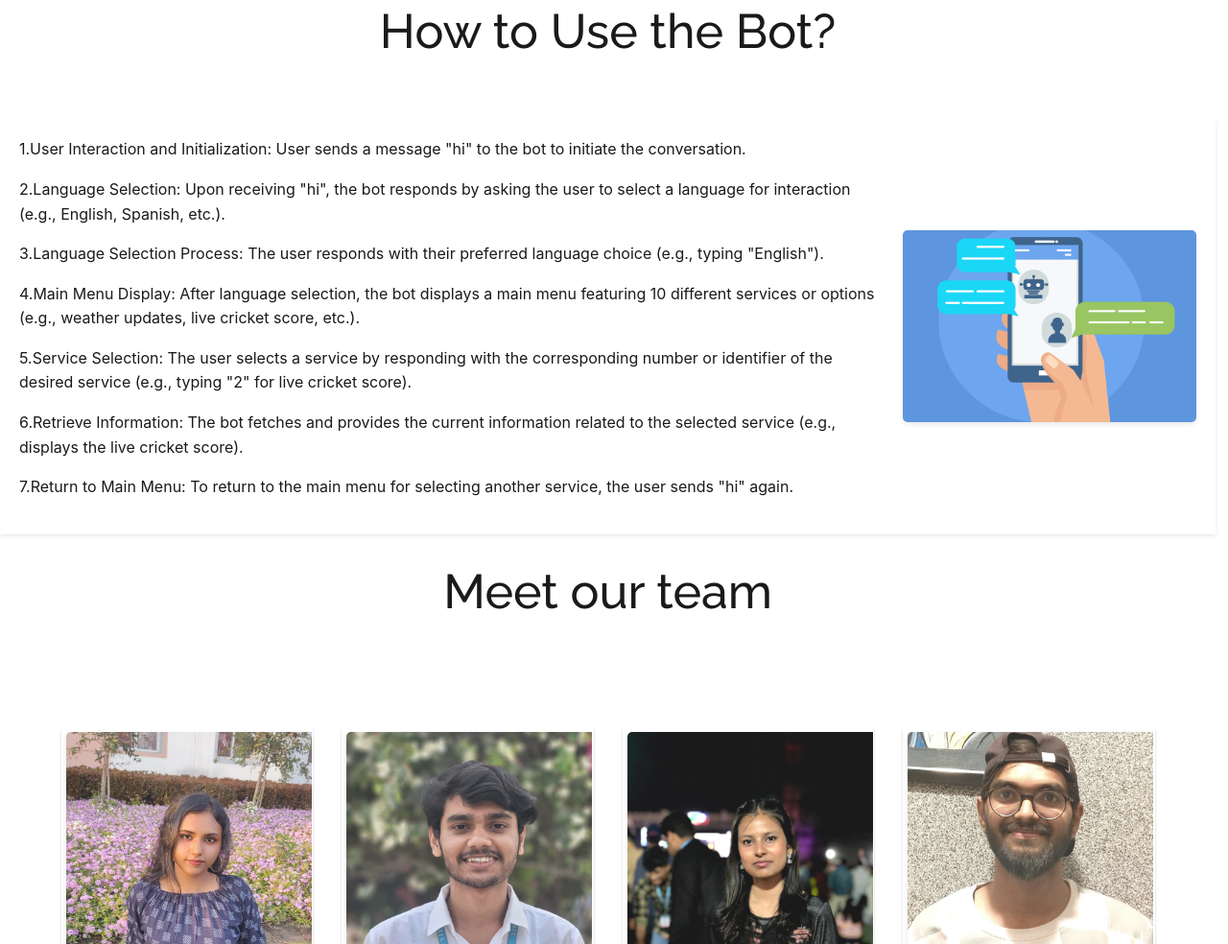
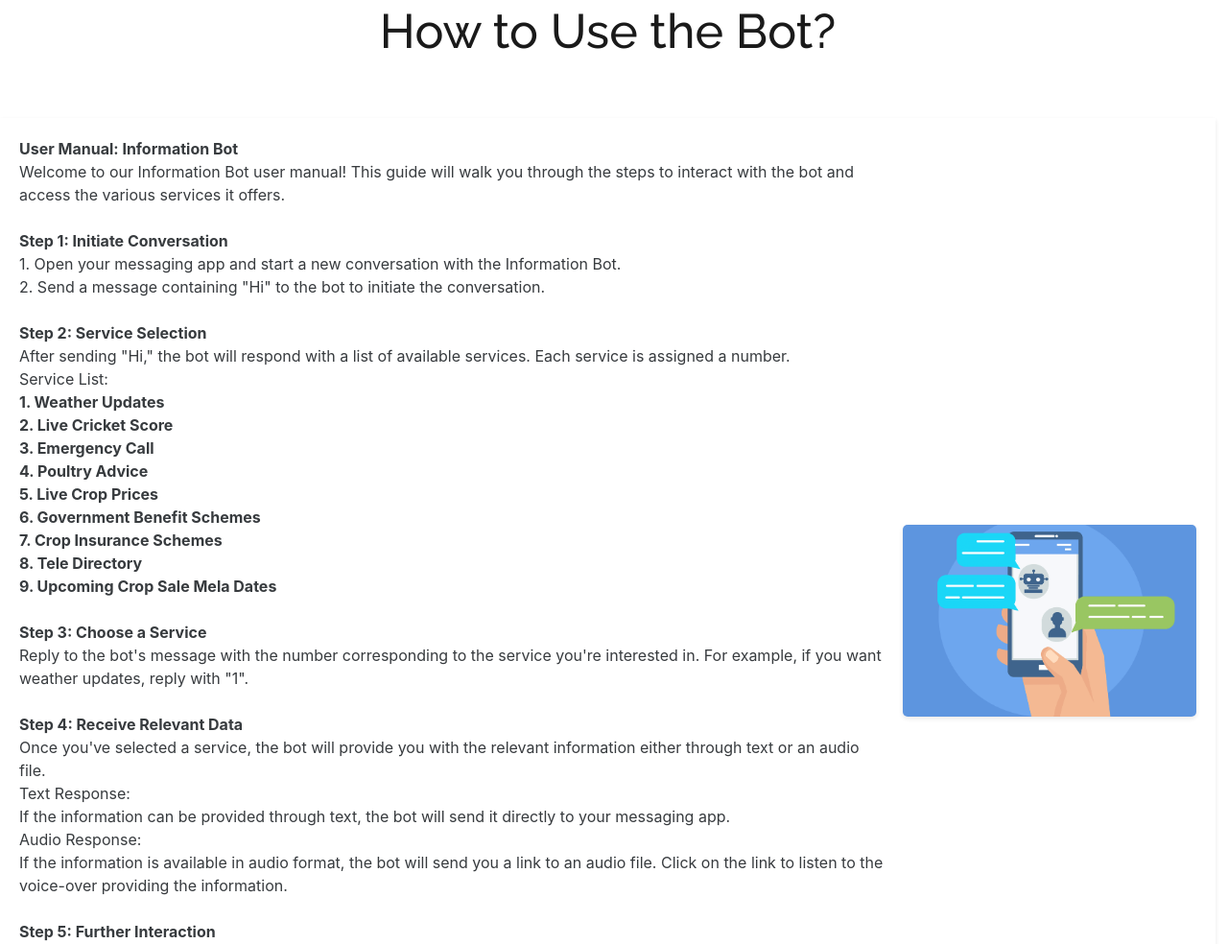
Before and after one commit to Khushisrivastava9/Gramitra, a plain HTML site: page index.html in a window 1280 px wide. Shown: the part 1367-2351 px from the top of the page at 96% size. Drawn offline with nearby package versions, Linux system fonts and the light colour scheme; some packages are replaced by stand-ins of ours; a script that the page names is missing.

Commit message:
first commit

```diff
--- a/index.html
+++ b/index.html
@@ -102,7 +102,7 @@
           </div>
           <div class="home-buttons text-center fadeIn">
             <a href="sms:+919479774363?body=Hi">
-              <div class="btn homepage-btn-1 btn-lg mt-2">Try the Bot</div></
+              <div class="btn homepage-btn-1 btn-lg mt-2">Try the Bot</div></a
             >
           </div>
         </div>
@@ -146,21 +146,75 @@
     <h1 class="h1-responsive team-title text-center" id="working">How to Use the Bot?</h1>
     <section class="contain" >
       <div class="content">
-        <p>
-          1.User Interaction and Initialization:
-          User sends a message "hi" to the bot to initiate the conversation.</p>
-         <p> 2.Language Selection:
-          Upon receiving "hi", the bot responds by asking the user to select a language for interaction (e.g., English, Spanish, etc.).</p>
-          <p>3.Language Selection Process:
-          The user responds with their preferred language choice (e.g., typing "English").</p>
-          <p>4.Main Menu Display:
-          After language selection, the bot displays a main menu featuring 10 different services or options (e.g., weather updates, live cricket score, etc.).</p>
-          <p>5.Service Selection:
-          The user selects a service by responding with the corresponding number or identifier of the desired service (e.g., typing "2" for live cricket score).</p>
-          <p>6.Retrieve Information:
-          The bot fetches and provides the current information related to the selected service (e.g., displays the live cricket score).</p>
-          <p>7.Return to Main Menu:
-          To return to the main menu for selecting another service, the user sends "hi" again.</p>
+        <b>User Manual: Information Bot</b>
+        <br>
+
+Welcome to our Information Bot user manual! This guide will walk you through the steps to interact with the bot and access the various services it offers.
+<br>
+<br>
+<b>Step 1: Initiate Conversation</b>
+<br>
+1. Open your messaging app and start a new conversation with the Information Bot.
+<br>
+2. Send a message containing "Hi" to the bot to initiate the conversation.
+<br>
+<br>
+<b>Step 2: Service Selection</b>
+<br>
+After sending "Hi," the bot will respond with a list of available services. Each service is assigned a number.
+<br>
+Service List:
+<br>
+<b>
+1. Weather Updates
+<br>
+2. Live Cricket Score
+<br>
+3. Emergency Call
+<br>
+4. Poultry Advice
+<br>
+5. Live Crop Prices
+<br>
+6. Government Benefit Schemes
+<br>
+7. Crop Insurance Schemes
+<br>
+8. Tele Directory
+<br>
+9. Upcoming Crop Sale Mela Dates
+<br>
+</b>
+<br>
+<b>Step 3: Choose a Service</b>
+<br>
+Reply to the bot's message with the number corresponding to the service you're interested in. For example, if you want weather updates, reply with "1".
+<br>
+<br>
+<b>Step 4: Receive Relevant Data</b>
+<br>
+Once you've selected a service, the bot will provide you with the relevant information either through text or an audio file.
+<br>
+Text Response:
+<br>
+If the information can be provided through text, the bot will send it directly to your messaging app.
+<br>
+Audio Response:
+<br>
+If the information is available in audio format, the bot will send you a link to an audio file. Click on the link to listen to the voice-over providing the information.
+<br>
+<br>
+<b>Step 5: Further Interaction</b>
+<br>
+If you need more information or want to access another service, you can continue the conversation by following the same steps.
+<br>
+Important Notes:
+<br>
+- Make sure to follow the format provided in each step to ensure smooth interaction with the bot.
+<br>
+- If you encounter any issues or have questions, feel free to ask the bot for assistance.
+<br>
+That's it! You're now ready to interact with the Information Bot and access a wide range of services at your fingertips. Enjoy!
     </div>
     <div class="image">
         <img src="images/works.png" alt="Placeholder Image">
```
Also changed, not shown: services.html (+5 -2 lines), images/croprec.jpg (added).
